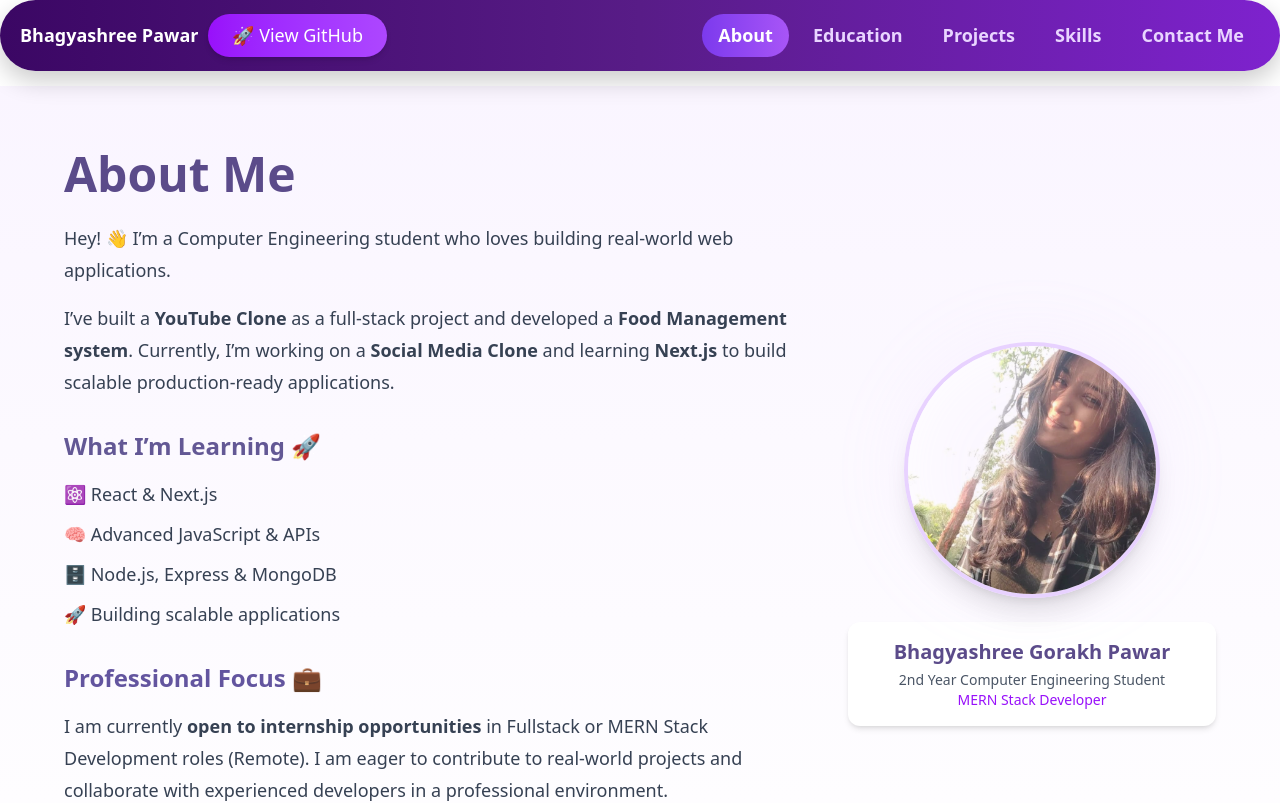
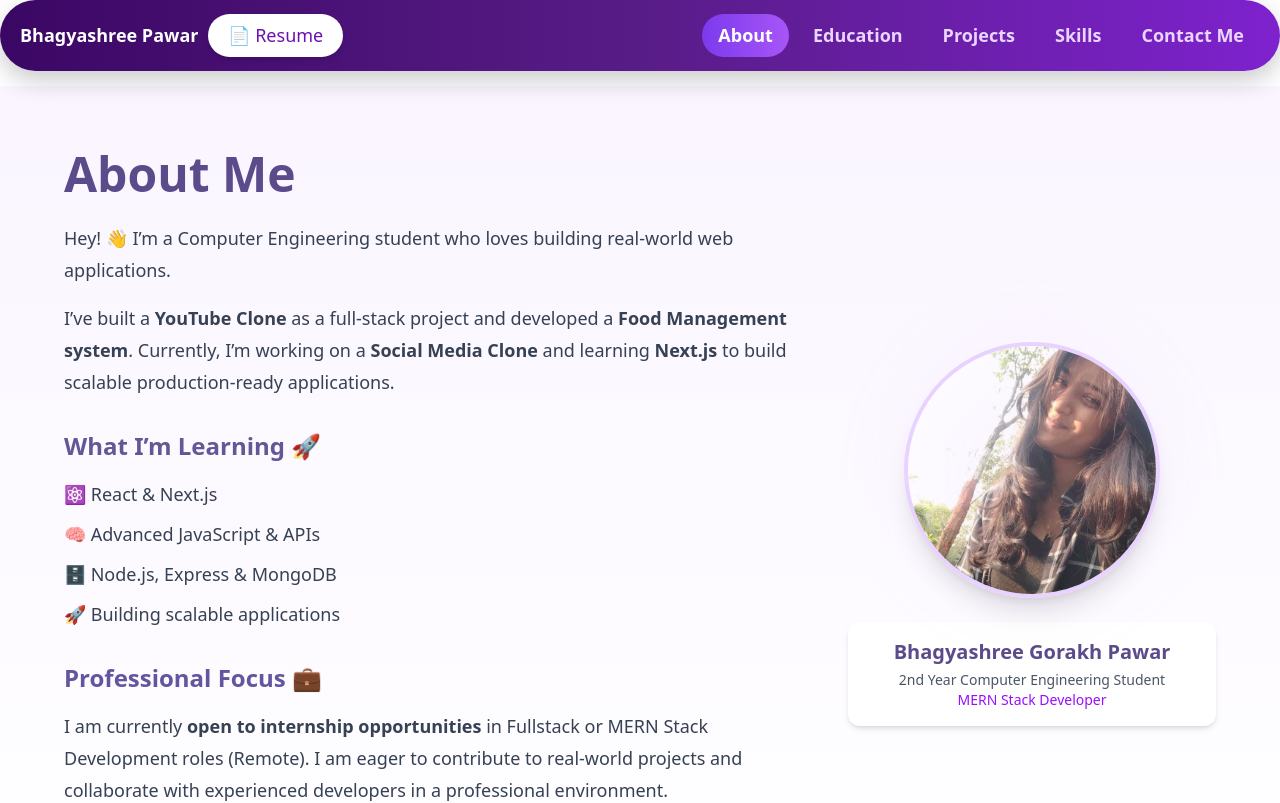
Before and after one commit to bhagyashreepawar1618/Portfolio, a React (Vite) app: page / in a window 1280 px wide. Shown: the top 803 px of the page. Built offline with nearby package versions, Linux system fonts and the light colour scheme.

Commit message:
added resmume download button

```diff
--- a/src/Layoutcomponents/Header/Header.jsx
+++ b/src/Layoutcomponents/Header/Header.jsx
@@ -40,17 +40,17 @@ function Header() {
               }}
             >
               Bhagyashree Pawar
+              {/* ✅ Resume Download Button (ONLY ADDED THIS) */}
               <a
-                href="https://github.com/bhagyashreepawar1618"
-                target="_blank"
-                rel="noopener noreferrer"
-                className="inline-block px-6 py-2 rounded-full bg-gradient-to-r from-purple-600 to-purple-500 text-white font-medium shadow-md hover:shadow-lg hover:scale-105 transform transition duration-300 ease-in-out"
+                href="/Bhagyashree_Pawar_Resume_Updated.pdf"
+                download
+                className="inline-block px-5 py-2 rounded-full bg-white text-purple-800 font-medium shadow-md hover:shadow-lg hover:scale-105 transform transition duration-300"
               >
-                🚀 View GitHub
+                📄 Resume
               </a>
             </div>
 
-            {/* Right Side Links */}
+            {/* Right Side Links (AS IT IS) */}
             <div
               style={{
                 display: 'flex',
```
